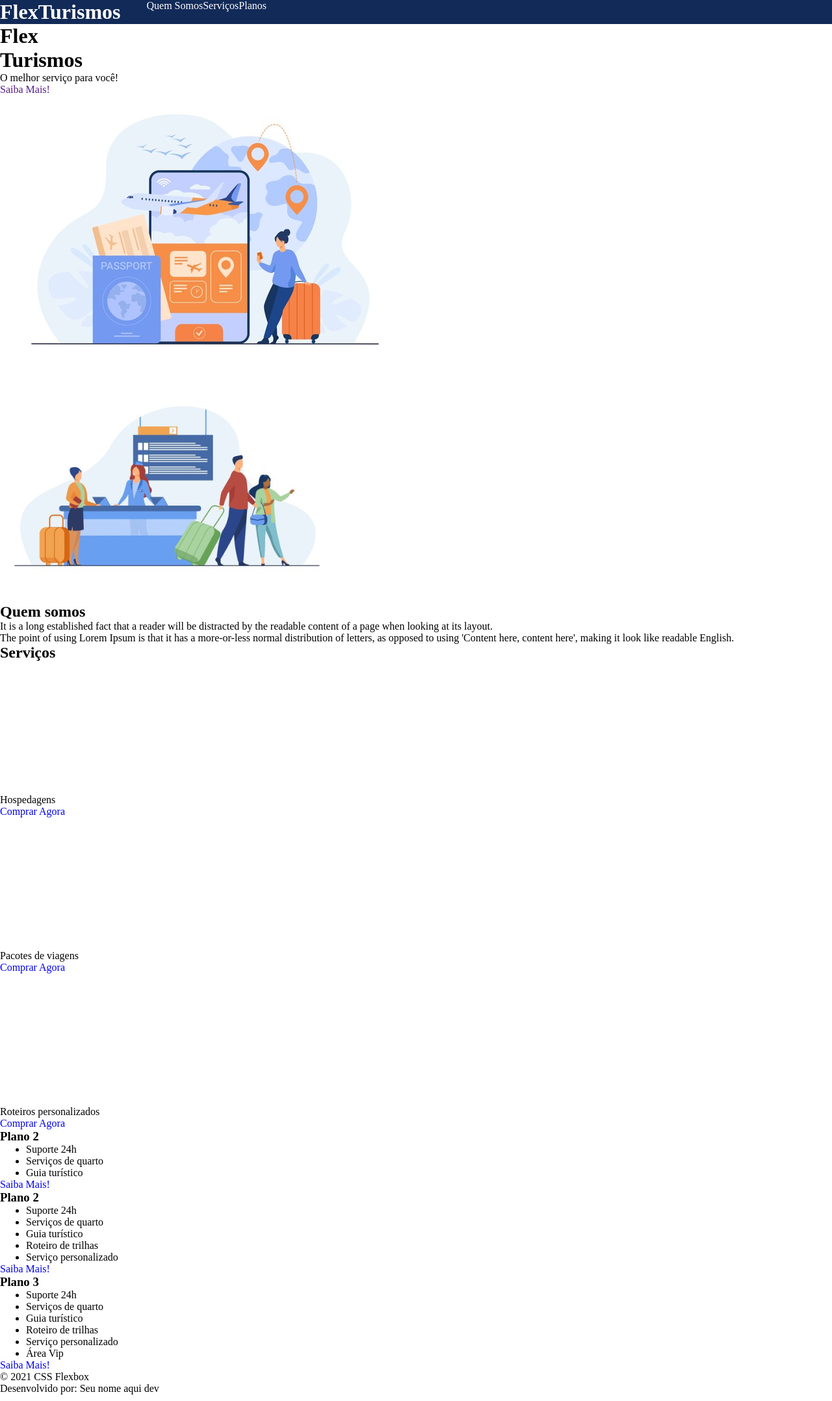
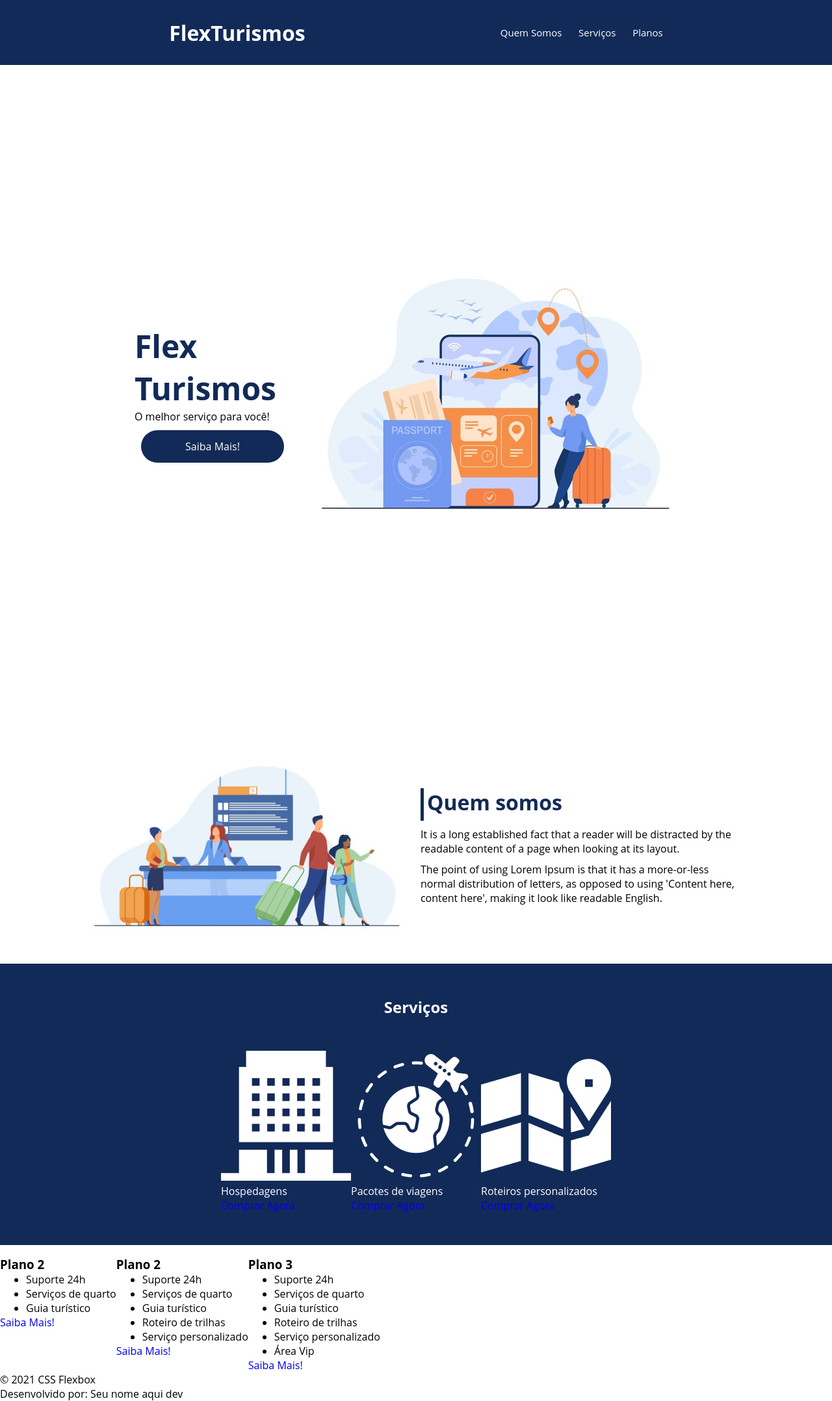
Before and after one commit to gabrielnm123/meus-estudos-na-dio, a PHP site: page / in a window 1280 px wide. Shown: the whole page at 65% size. Run offline with PHP 8.4, Linux system fonts and the light colour scheme.

Commit message:
aula dia 05102023

```diff
--- a/Impulso Javascript Evolution/Módulo II - Fundamentos Web com HTML e CSS/3 - Posicionando elementos com Flexbox em CSS/project-flexbox-dio/flex-projeto/index.html
+++ b/Impulso Javascript Evolution/Módulo II - Fundamentos Web com HTML e CSS/3 - Posicionando elementos com Flexbox em CSS/project-flexbox-dio/flex-projeto/index.html
@@ -7,20 +7,20 @@
     <link rel="stylesheet" href="./style.css">
 </head>
 <body>
-    <header>
-        <h1 class="item">FlexTurismos</h1>
-        <ul class="list">
-            <li><a href="#quem-somos" class="item">Quem Somos</a></li>
-            <li><a href="#servicos" class="item">Serviços</a></li>
-            <li><a href="#planos" class="item">Planos</a></li>
+    <header class="flex-container">
+        <h1 class="flex-item">FlexTurismos</h1>
+        <ul class="flex-container">
+            <li><a href="#quem-somos" class="flex-item">Quem Somos</a></li>
+            <li><a href="#servicos" class="flex-item">Serviços</a></li>
+            <li><a href="#planos" class="flex-item">Planos</a></li>
         </ul>
     </header>
 
-    <div>
+    <div class="flex-container product-highlight">
         <div>
             <h1>Flex <br>Turismos</h1>
             <p>O melhor serviço para você!</p>
-            <a href="">Saiba Mais!</a>
+            <a href="" class="flex-container saiba-mais">Saiba Mais!</a>
         </div>
 
         <div>
@@ -28,24 +28,24 @@
         </div>
     </div>
 
-    <div>
+    <div class="flex-container quem-somos">
         <div>
             <img src="./images/1-quem-somos.png" alt="balcão de atendimento">
         </div>
 
         <div>
-            <h2>Quem somos</h2>
-            <p>It is a long established fact that a reader will be distracted by the readable content of a page when looking at its layout. </p>
-            <p>The point of using Lorem Ipsum is that it has a more-or-less normal distribution of letters, as opposed to using 'Content here, content here', making it look like readable English.</p>
+            <h2 class="flex-item titulo">Quem somos</h2>
+            <p class="flex-item">It is a long established fact that a reader will be distracted by the readable content of a page when looking at its layout. </p>
+            <p class="flex-item">The point of using Lorem Ipsum is that it has a more-or-less normal distribution of letters, as opposed to using 'Content here, content here', making it look like readable English.</p>
         </div>
     </div>
 
-    <div>
-        <div>
+    <div class="servicos">
+        <div class="flex-container titulo">
             <h2>Serviços</h2>
         </div>
 
-        <div>
+        <div class="flex-container servicos">
             <div>
                 <div><img src="./images/icon-2.png" alt="hospedagens"></div>
                 <p>Hospedagens</p>
@@ -67,7 +67,7 @@
         </div>
     </div>
 
-    <div>
+    <div class="flex-container planos">
 
         <div>
             <h3>Plano 2</h3>
--- a/Impulso Javascript Evolution/Módulo II - Fundamentos Web com HTML e CSS/3 - Posicionando elementos com Flexbox em CSS/project-flexbox-dio/flex-projeto/style.css
+++ b/Impulso Javascript Evolution/Módulo II - Fundamentos Web com HTML e CSS/3 - Posicionando elementos com Flexbox em CSS/project-flexbox-dio/flex-projeto/style.css
@@ -1,20 +1,98 @@
 * {
   margin: 0;
+  font-family: "Open Sans", sans-serif;
 }
-header { /* inicia o flex, que deixa lado a lado os filhos da esquerda pra direita */
+.flex-container { /* inicia o flex, que deixa lado a lado os filhos da esquerda pra direita como padrão */
   display: flex;
-  background-color: #122a57;
 }
 
-header .item {
+header {
+  height: 100px;
+  background-color: #122a57;
+  justify-content: space-evenly; /* Essa propriedade vai se encarregar de alinhar os itens dentro do
+  container de acordo com a  direção pretendida e tratar da
+  distribuição de espaçamento entre eles.
+  OBS: caso seus itens esteja ocupando 100% de todo o container,
+  ela não se aplica - space-evenly: As linhas são distribuídas uniformemente no contêiner, com espaço igual ao redor delas.
+   */
+  align-items: center; /* Trata do alinhamento dos flex itens de acordo com o eixo do
+  container.
+  O alinhamento é diferente para quando os itens estão em colunas
+  ou linhas.
+  Permite o alinhamento central no eixo vertical. - center: alinhamento dos itens ao centro
+   */
+}
+
+header .flex-item {
   color: white;
 }
 
-.list { /* inicia o flex, que deixa lado a lado os filhos da esquerda pra direita e retira o ponto da lista usando o list-style-type: none*/
-  display: flex;
+header ul { /* inicia o flex, que deixa lado a lado os filhos da esquerda pra direita e retira o ponto da lista usando o list-style-type: none*/
+  width: 250px;
   list-style-type: none;
+  justify-content: space-between;
+  font-size: 15px;
 }
 
 a {
   text-decoration: none; /* retira o sublinhado */
 }
+
+.product-highlight {
+  margin: 300px;
+  justify-content: center;
+  align-items: center;
+}
+
+.product-highlight h1 {
+  font-size: 48px;
+  color: #122a57;
+}
+
+.saiba-mais {
+  justify-content: center;
+  align-items: center;
+  width: 220px;
+  height: 50px;
+  background-color: #122a57;
+  color: white;
+  border-radius: 30px; /* essa valor arredonda os lados */
+  margin: 10px;
+}
+
+.quem-somos {
+  justify-content: center;
+  align-items: center;
+}
+
+.quem-somos .flex-item {
+  max-width: 500px; /* pra forçar quebra de linha */
+  /* flex-wrap: wrap; */
+  margin: 10px;
+}
+
+.quem-somos .titulo {
+  border-left: #122a57 5px solid;
+  height: 50px;
+  padding-left: 5px;
+  font-size: 32px;
+  color: #122a57;
+}
+
+.servicos {
+  justify-content: center;
+  align-items: center;
+  background-color: #122a57;
+  color: white;
+  height: 350px;
+}
+
+.servicos .titulo {
+  /* align-content: center; */
+  justify-content: center;
+  padding-top: 50px;
+}
+
+.planos {
+  margin-top: 100px;
+}
```
Also changed, not shown: 1 other file.
